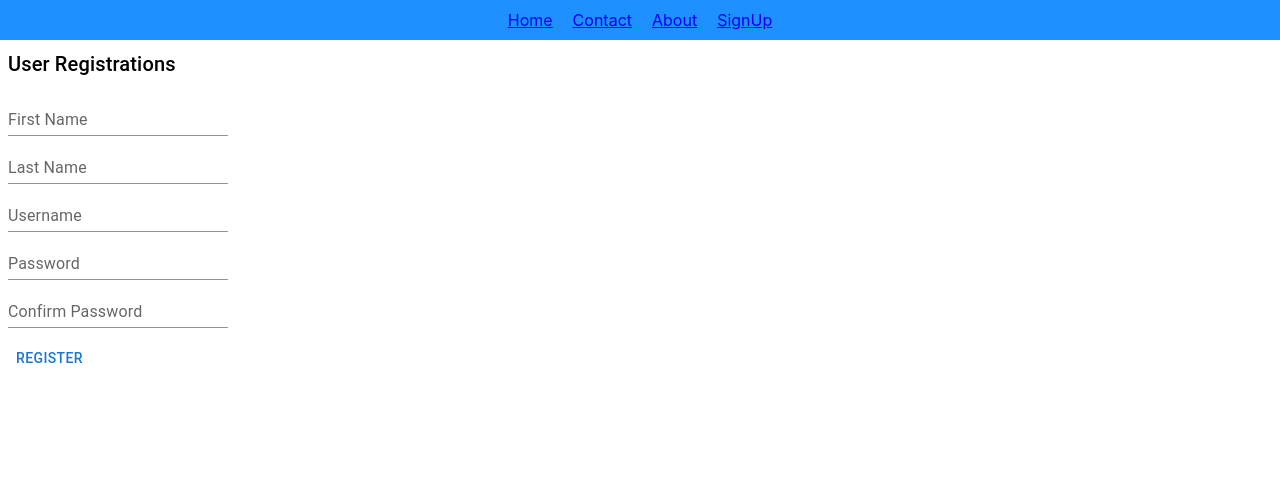
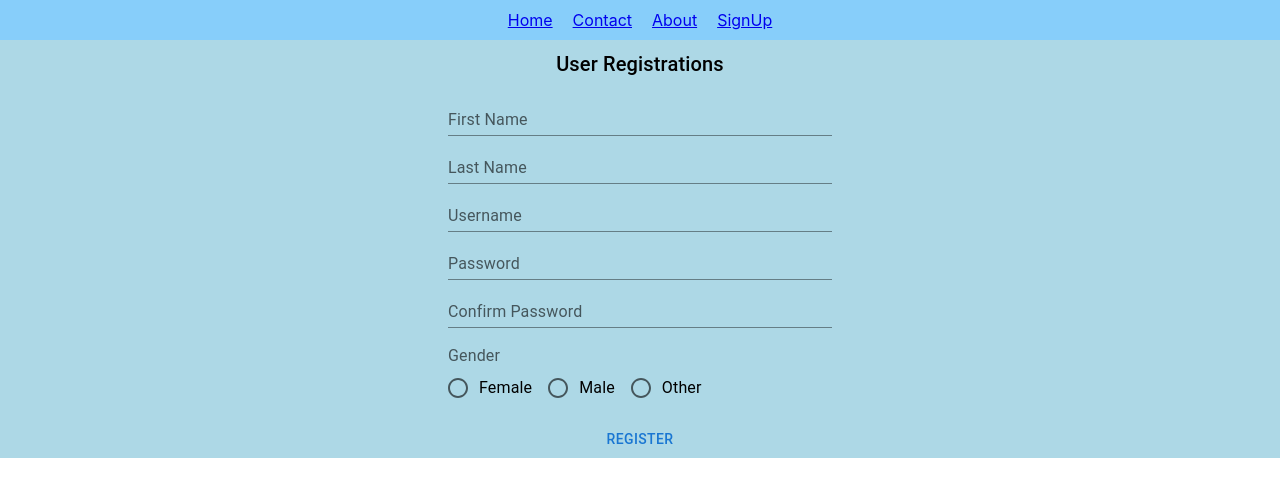
Before and after one commit to syedathaullagithub/ReactLearning, a React (Create React App) app in the folder my-app/: page /SignUp in a window 1280 px wide. Shown: the top 496 px of the page. Built offline with nearby package versions, Linux system fonts and the light colour scheme.

Commit message:
modified some changes

```diff
--- a/my-app/src/NavBar/NavBar.css
+++ b/my-app/src/NavBar/NavBar.css
@@ -2,7 +2,8 @@
     display: flex;
     justify-content: center;
     /* justify-content: space-around; */
-    background-color: DodgerBlue;
+    /* background-color: rgb(208, 230, 201); */
+    background-color: lightskyblue
   }
 
   .flex-container > div {
--- a/my-app/src/views/Contact/Contact.jsx
+++ b/my-app/src/views/Contact/Contact.jsx
@@ -68,7 +68,7 @@ const handleSearchMovies = value =>{
             </div>
          <div>
          <Typography sx={{ margin:'8px'}} variant="h6">Movies List</Typography>
-         <TextField sx={{ margin:'8px', width:'400px'}} label="Search by name" name="serchMovieName" onChange={(e)=>{handleSearchMovies(e.target.value)}} />
+         {movies?.length > 0 && <TextField sx={{margin:'8px', width:'400px'}} label="Search by name" name="serchMovieName" onChange={(e)=>{handleSearchMovies(e.target.value)}} />}
          {movies?.map(m => (
            <Card sx={{ width: 800 , margin:'8px'}}key={m.idmovies}>
 <CardContent>
@@ -85,6 +85,9 @@ const handleSearchMovies = value =>{
 </CardActions>
 </Card>
 ))}
+{movies?.length === 0 &&
+    <div style={{display:'flex' , alignItems:'center', justifyContent:'center',  }}>No data</div>
+}
  </div>
  </Box>
     )
--- a/my-app/src/views/SignUp/SignUp.jsx
+++ b/my-app/src/views/SignUp/SignUp.jsx
@@ -1,21 +1,36 @@
-import React, {useState, useEffect} from "react";
+import React from "react";
 import { useForm } from "react-hook-form";
-import {Box, Button, Typography, TextField, Snackbar} from '@mui/material';
-import * as yup from 'yup'
+import {Box, Button, Typography } from '@mui/material';
+// import * as yup from 'yup'
+import { string, object, ref, date } from 'yup'
 import { yupResolver } from '@hookform/resolvers/yup'
+import { RadioBtn, TextFields, SnackbarMsg } from "./components";
 
-const validationSchema = yup.object().shape({
-    firstName:yup.string().required('required'),
-    lastName:yup.string().required('required'),
-    userName:yup.string().required('required'),
-    Password:yup.string().required('required'),
-    cnfPassword:yup.string().oneOf([yup.ref('Password'), 'password must be same']),
+const elements ={
+  firstName:{name: 'firstName', label: 'First Name'},
+    lastName:{name: 'lastName', label: 'Last Name'},
+    userName:{name: 'userName', label: 'Username'},
+    Password:{name: 'Password', label: 'Password'},
+    cnfPassword:{name: 'cnfPassword', label: 'Confirm Password'},
+    // createdOn: {name: 'firstName', label: 'First Name'},
+}
+
+const validationSchema = object().shape({
+    [elements.firstName.name]:string().required('required'),
+    [elements.lastName.name]:string().required('required'),
+    [elements.userName.name]:string().required('required'),
+    [elements.Password.name]:string().required('required'),
+    [elements.cnfPassword.name]:string().oneOf([ref('Password'), 'password must be same']),
+    // [elements.createdOn]: string().default('jjjj'),
+    sex:string().required('required'),
 })
+
+console.log(validationSchema);
 
 const SignUp = () => {
     const [open, setOpen] = React.useState(false);
 
-    const { register, handleSubmit, formState: { errors }, reset } = useForm({
+    const { register, handleSubmit, formState: { errors }, reset , getValues} = useForm({
         resolver: yupResolver(validationSchema),
     });
 
@@ -29,38 +44,37 @@ const SignUp = () => {
        reset()
     }
 
+    const alignItems ={
+      display:'flex',
+      alignItems:'center',
+      justifyContent:'center'
+    }
+
    return (
     <Box
-    sx={{
-      '& > :not(style)': { m: 1, width: '25ch' },
+    style={{
+     backgroundColor:'lightBlue',
+     ...alignItems,
     }}
     >
-        <Typography variant="h6">
+      <div
+      style={{width:'30%'}}>
+      <Typography variant="h6"
+       style={{
+      padding:'8px',
+      textAlign:'center',
+       }}>
             User Registrations
         </Typography>
-        <form onSubmit={handleSubmit(handleRegister)}>
-      <TextField label="First Name" variant="standard" {...register('firstName')} />
-      {errors.firstName && <span>{errors.firstName.message}</span>}
-      <TextField label="Last Name" variant="standard"  {...register('lastName')} />
-      {errors.lastName && <span>{errors.lastName.message}</span>}
-      <TextField label="Username" variant="standard" {...register('userName')} />
-      {errors.userName && <span>{errors.userName.message}</span>}
-      <TextField type="password" label="Password" variant="standard" {...register('Password')} />
-      {errors.Password && <span>{errors.Password.message}</span>}
-      <TextField type="cnfPassword" label="Confirm Password" variant="standard" {...register('cnfPassword')} />
-      {errors.cnfPassword && <span>{errors.cnfPassword.message}</span>}
+        <form onSubmit={handleSubmit(handleRegister)}  style={{
+      display:'grid',
+       }}>
+      <TextFields register={register} errors={errors} elements={elements}/>
+       <RadioBtn register={register} />
       <Button type="submit" style={{ marginTop: '12px'}}>Register</Button>
         </form>
-        <Snackbar
-  open={open}
-  anchorOrigin={{
-    vertical: 'bottom',
-    horizontal: 'center',
-  }}
-  autoHideDuration={6000}
-  onClose={handleClick}
-  message="User registration has been successfully registered"
-/>
+      </div>
+      <SnackbarMsg open={open} onSnackbarClick={handleClick} />
     </Box>
    )
 }
--- /dev/null
+++ b/my-app/src/views/SignUp/components/RadioBtn/RadioBtn.jsx
@@ -0,0 +1,24 @@
+import React from "react";
+import {FormControl, FormLabel, RadioGroup, FormControlLabel, Radio} from '@mui/material';
+
+const RadioBtn = ({register}) => {
+
+   return (
+      <FormControl style={{
+          marginTop:'16px'
+        }}>
+      <FormLabel id="demo-row-radio-buttons-group-label">Gender</FormLabel>
+      <RadioGroup
+        row
+        aria-labelledby="demo-row-radio-buttons-group-label"
+        name="row-radio-buttons-group"
+      >
+        <FormControlLabel value="female" control={<Radio />} label="Female" {...register('sex')} />
+        <FormControlLabel value="male" control={<Radio />} label="Male" {...register('sex')} />
+        <FormControlLabel value="other" control={<Radio />} label="Other" {...register('sex')} />
+      </RadioGroup>
+    </FormControl>
+   )
+}
+
+export default RadioBtn;
--- /dev/null
+++ b/my-app/src/views/SignUp/components/RadioBtn/index.js
@@ -0,0 +1 @@
+export { default } from './RadioBtn';
--- /dev/null
+++ b/my-app/src/views/SignUp/components/SnackbarMsg/SnackbarMsg.jsx
@@ -0,0 +1,20 @@
+import React from "react";
+import {Snackbar } from '@mui/material';
+
+const SnackbarMsg = ({open, onSnackbarClick}) => {
+
+   return (
+    <Snackbar
+    open={open}
+    anchorOrigin={{
+      vertical: 'bottom',
+      horizontal: 'center',
+    }}
+    autoHideDuration={6000}
+    onClose={onSnackbarClick}
+    message="User registration has been successfully registered"
+  />
+   )
+}
+
+export default SnackbarMsg;
--- /dev/null
+++ b/my-app/src/views/SignUp/components/SnackbarMsg/index.js
@@ -0,0 +1 @@
+export { default } from './SnackbarMsg';
--- /dev/null
+++ b/my-app/src/views/SignUp/components/TextFields/TextFields.jsx
@@ -0,0 +1,15 @@
+import React from "react";
+import {TextField} from '@mui/material';
+
+const TextFields = ({register, elements, errors}) => {
+  return <>
+  {Object.keys(elements).map(v=>{
+   return <>
+    <TextField label={elements[v].label} variant="standard" {...register(elements[v].name)} />
+     {errors[elements[v].name] && <span>{errors[elements[v].name].message}</span>}
+   </>
+ })}
+ </>
+}
+
+export default TextFields;
--- /dev/null
+++ b/my-app/src/views/SignUp/components/TextFields/index.js
@@ -0,0 +1 @@
+export { default } from './TextFields'
--- /dev/null
+++ b/my-app/src/views/SignUp/components/index.js
@@ -0,0 +1,3 @@
+export {default as RadioBtn} from './RadioBtn';
+export {default as TextFields} from './TextFields';
+export {default as SnackbarMsg} from './SnackbarMsg';
```
